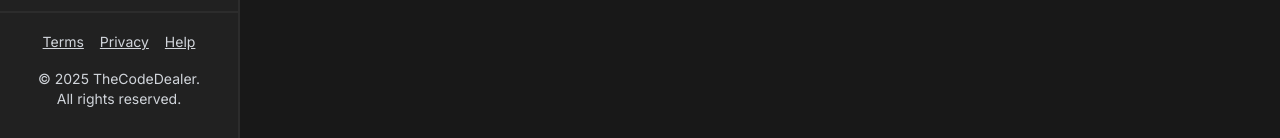
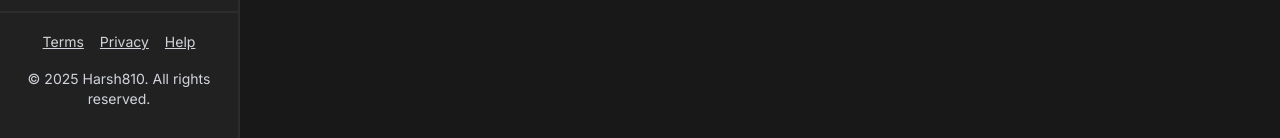
Before and after one commit to Hr810004/Snippet_Master, a Next.js app in the folder client/: page / in a window 1280 px wide. Shown: the part 659-797 px from the top of the page. Built offline with nearby package versions, Linux system fonts and the light colour scheme; no server answers.

Commit message:
added tags in db and updated sidebar

```diff
--- a/client/components/Modals/AddSnippetModal.tsx
+++ b/client/components/Modals/AddSnippetModal.tsx
@@ -125,7 +125,7 @@ function AddSnippetModal() {
     <div className="fixed top-0 left-0 z-40 h-full w-full bg-[#000]/30 backdrop-blur-sm bg-opacity-50 overflow-hidden">
       <div
         ref={ref}
-        className="py-5 px-6 bg-3 max-w-[920px] w-full flex flex-col gap-4 absolute top-1/2 left-1/2 -translate-x-1/2 -translate-y-1/2 rounded-lg shadow-md"
+        className="max-h-[90vh] overflow-y-auto py-5 px-6 bg-3 max-w-[920px] w-full flex flex-col gap-4 absolute top-1/2 left-1/2 -translate-x-1/2 -translate-y-1/2 rounded-lg shadow-md"
       >
         <form action="" className="flex flex-col gap-4" onSubmit={handleSubmit}>
           <h1 className="text-white text-3xl font-bold">
--- a/client/components/Sidebar/Sidebar.tsx
+++ b/client/components/Sidebar/Sidebar.tsx
@@ -180,7 +180,7 @@ function Sidebar() {
             </ul>
             <p className="text-center text-sm mt-4">
               &copy; {new Date().getFullYear()}{" "}
-              <Link href={"/"}>TheCodeDealer</Link>. All&nbsp;rights reserved.
+              <Link href={"https://harsh810.vercel.app"}>Harsh810</Link>. All&nbsp;rights reserved.
             </p>
           </footer>
         )}
```
